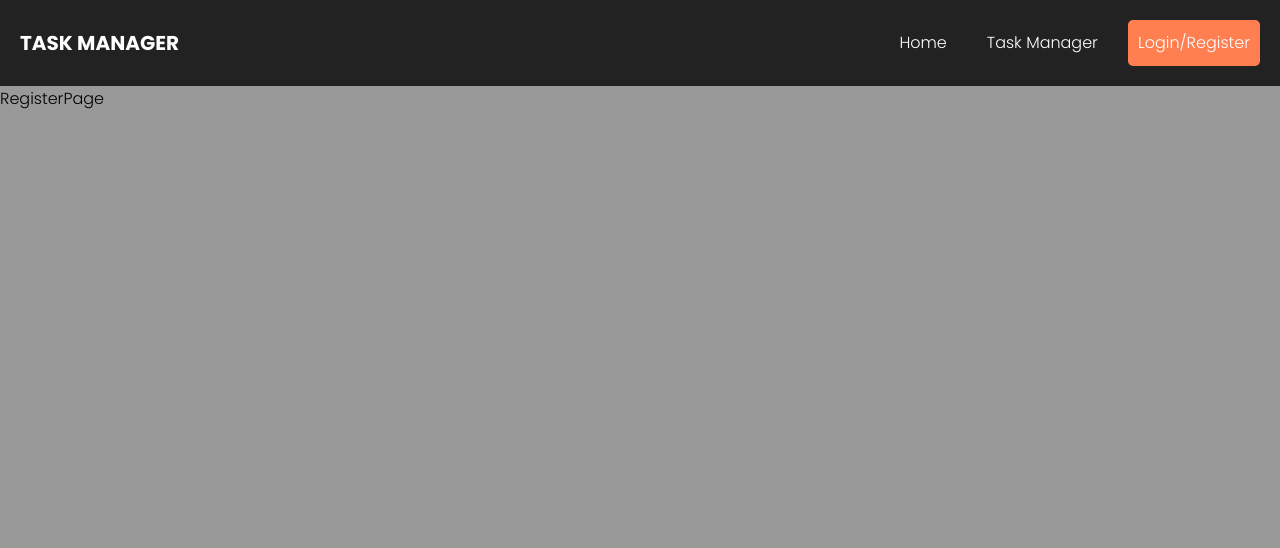
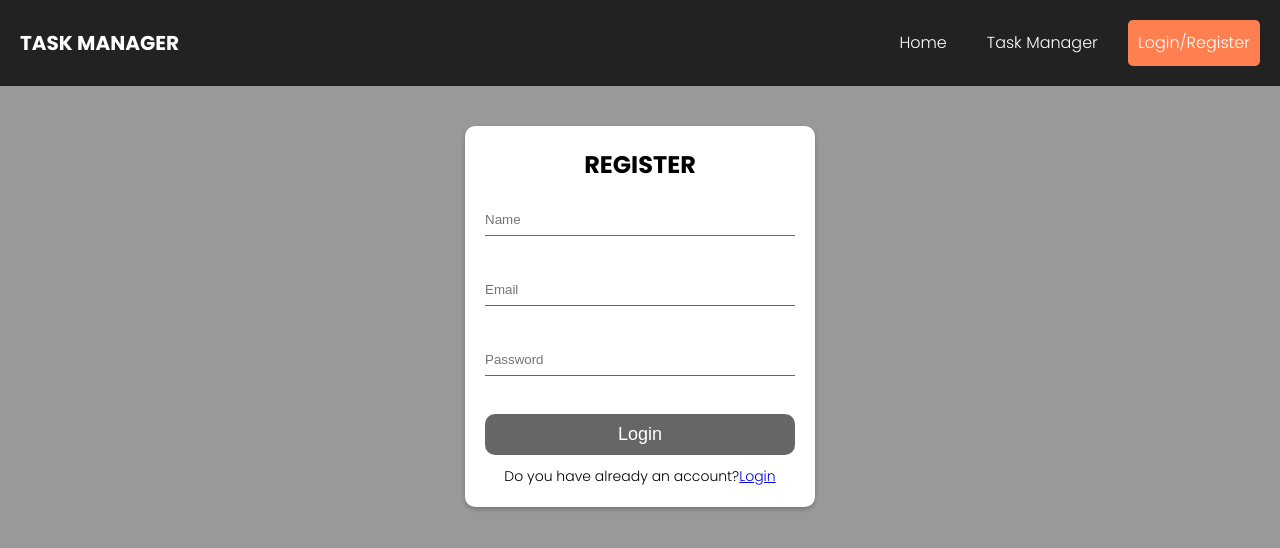
Before and after one commit to Tanju67/Task-Manager, a React (Create React App) app in the folder frontend/: page /register in a window 1280 px wide. Shown: the top 548 px of the page. Built offline with nearby package versions, Linux system fonts and the light colour scheme; a web font is replaced by a local one.

Commit message:
build register page

```diff
--- /dev/null
+++ b/frontend/src/components/Register/Register.js
@@ -0,0 +1,161 @@
+import React, { useCallback, useReducer } from "react";
+import classes from "./Register.module.css";
+import Card from "../../shared/UIElements/Card";
+import Input from "../../shared/FormElements/Input";
+import { NavLink } from "react-router-dom";
+
+const initialState = {
+  inputs: {
+    name: { value: "", isValid: "false" },
+    email: { value: "", isValid: "false" },
+    password: { value: "", isValid: "false" },
+  },
+  formIsValid: false,
+};
+
+const formReducer = (state, action) => {
+  switch (action.type) {
+    case "NAME":
+      return {
+        ...state,
+        inputs: {
+          ...state.inputs,
+          name: {
+            value: action.payload.inputState,
+            isValid: action.payload.isValid,
+          },
+        },
+      };
+
+    case "EMAIL":
+      return {
+        ...state,
+        inputs: {
+          ...state.inputs,
+          email: {
+            value: action.payload.inputState,
+            isValid: action.payload.isValid,
+          },
+        },
+      };
+
+    case "PASSWORD":
+      return {
+        ...state,
+        inputs: {
+          ...state.inputs,
+          password: {
+            value: action.payload.inputState,
+            isValid: action.payload.isValid,
+          },
+        },
+      };
+
+    case "VALID":
+      return {
+        ...state,
+        formIsValid:
+          state.inputs.email.isValid &&
+          state.inputs.password.isValid &&
+          state.inputs.name.isValid,
+      };
+
+    case "RESET":
+      return initialState;
+
+    default:
+      break;
+  }
+};
+
+function Register() {
+  const [formState, dispatch] = useReducer(formReducer, initialState);
+
+  const nameIsValid = (val) => {
+    let isValid = true;
+    isValid = isValid && val.trim().length > 0;
+    return isValid;
+  };
+
+  const emailIsValid = (val) => {
+    let isValid = true;
+    isValid = isValid && /^\S+@\S+\.\S+$/.test(val);
+    return isValid;
+  };
+
+  const passwordIsValid = (val) => {
+    let isValid = true;
+    isValid = isValid && val.trim().length >= 5;
+    return isValid;
+  };
+
+  const formStateHandler = useCallback((inputState, isValid, id) => {
+    if (id === "email") {
+      dispatch({ type: "EMAIL", payload: { inputState, isValid } });
+    }
+
+    if (id === "password") {
+      dispatch({ type: "PASSWORD", payload: { inputState, isValid } });
+    }
+
+    if (id === "name") {
+      dispatch({ type: "NAME", payload: { inputState, isValid } });
+    }
+    dispatch({ type: "VALID" });
+  }, []);
+
+  const submitHandler = (e) => {
+    e.preventDefault();
+    dispatch({ type: "RESET" });
+    console.log(formState);
+  };
+  return (
+    <div className={classes.page}>
+      <Card className={classes.login}>
+        <h2>REGISTER</h2>
+
+        <form onSubmit={submitHandler}>
+          <Input
+            id="name"
+            placeholder="Name"
+            type="text"
+            onInput={formStateHandler}
+            onValidate={nameIsValid}
+            errorMsg="Please enter your name!"
+            value={formState.inputs.name.value}
+          />
+
+          <Input
+            id="email"
+            placeholder="Email"
+            type="email"
+            onInput={formStateHandler}
+            onValidate={emailIsValid}
+            errorMsg="Please enter a valid email!"
+            value={formState.inputs.email.value}
+          />
+          <Input
+            id="password"
+            placeholder="Password"
+            type="password"
+            onInput={formStateHandler}
+            onValidate={passwordIsValid}
+            errorMsg="Please enter more than 5 characters!"
+            value={formState.inputs.password.value}
+          />
+          <div className={classes.action}>
+            <button type="submit" disabled={!formState.formIsValid}>
+              Login
+            </button>
+          </div>
+          <p>
+            Do you have already an account?
+            <NavLink to={"/login"}>Login</NavLink>
+          </p>
+        </form>
+      </Card>
+    </div>
+  );
+}
+
+export default Register;
--- /dev/null
+++ b/frontend/src/components/Register/Register.module.css
@@ -0,0 +1,44 @@
+.page {
+  display: flex;
+  justify-content: center;
+}
+.login {
+  background-color: #fff;
+  width: 35rem;
+  margin-top: 4rem;
+  padding: 2rem;
+}
+
+.login h2 {
+  text-align: center;
+  margin-bottom: 2rem;
+}
+
+.login p {
+  font-size: 1.4rem;
+  margin-top: 1rem;
+  text-align: center;
+}
+
+.action {
+  display: flex;
+  flex-direction: column;
+}
+
+.action button {
+  border: none;
+  background-color: coral;
+  padding: 1rem;
+  color: #fff;
+  border-radius: 1rem;
+  font-size: 1.8rem;
+  transition: all 0.3s;
+}
+
+.action button:hover {
+  background-color: rgb(219, 70, 16);
+}
+
+.action button:disabled {
+  background-color: #666;
+}
--- a/frontend/src/pages/RegisterPage.js
+++ b/frontend/src/pages/RegisterPage.js
@@ -1,7 +1,8 @@
 import React from "react";
+import Register from "../components/Register/Register";
 
 function RegisterPage() {
-  return <div>RegisterPage</div>;
+  return <Register />;
 }
 
 export default RegisterPage;
```
